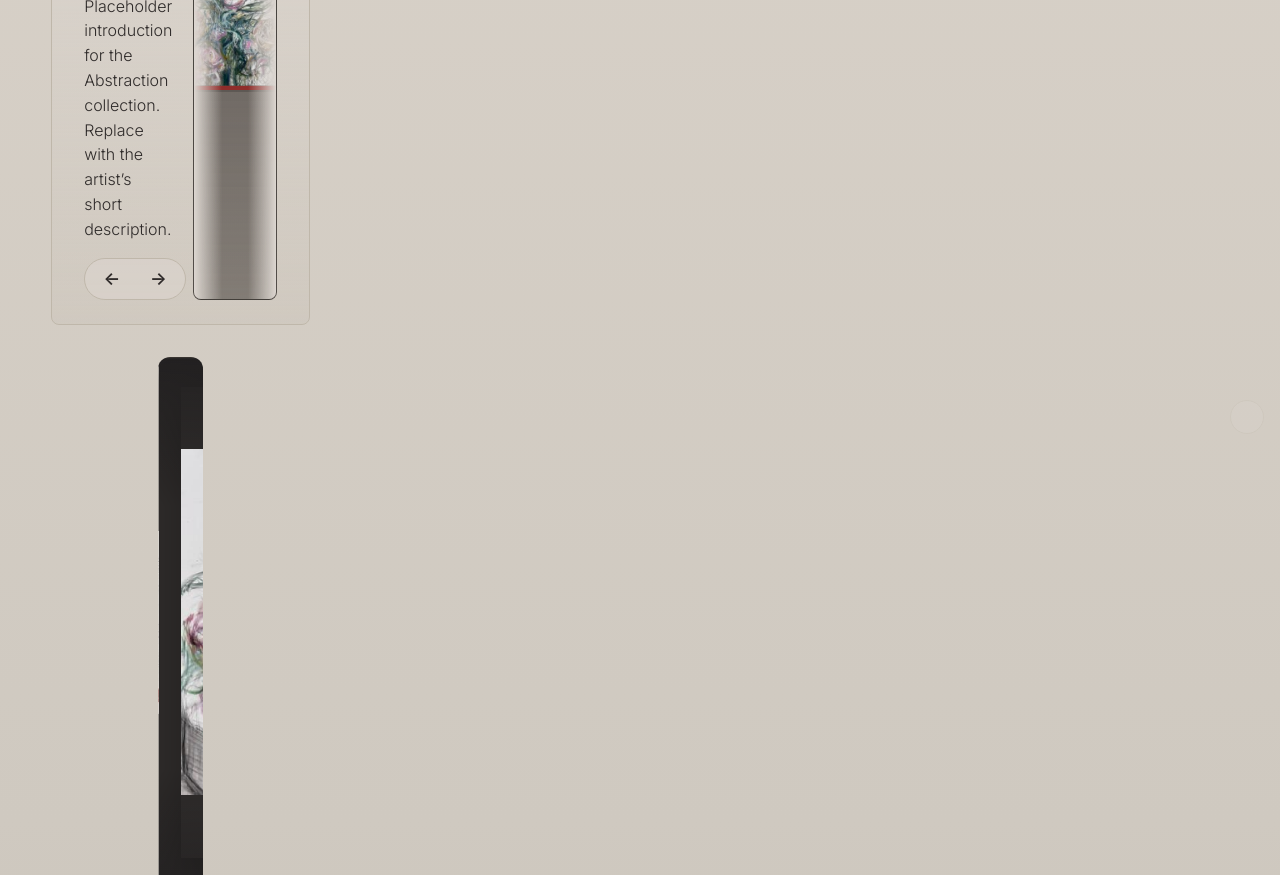
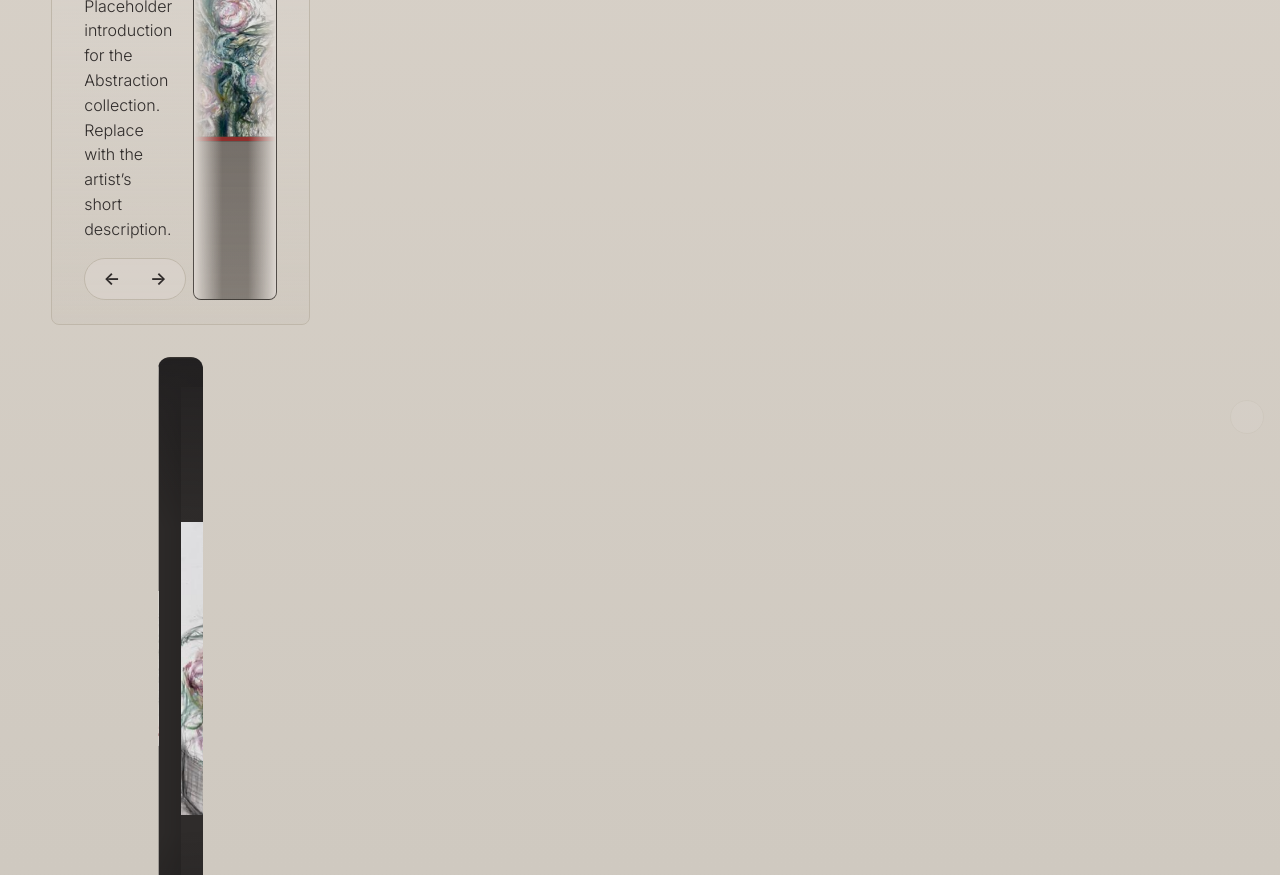
Before and after one commit to e404-tagnet/errolhendricke.com, a website: page gallery.html in a window 1280 px wide. Shown: the part 350-1225 px from the top of the page. Drawn offline with Linux system fonts and the light colour scheme.

Commit message:
fix: darker shorter red line, higher enter button, line spacing in verse, bigger gallery/filmstrip

```diff
--- a/assets/style.css
+++ b/assets/style.css
@@ -251,8 +251,8 @@ button { font-family: inherit; cursor: pointer; }
 
 .hero-thumb {
   flex: 0 0 auto;
-  width: 120px;
-  height: 120px;
+  width: 150px;
+  height: 150px;
   border: 2px solid rgba(232, 228, 222, 0.35);
   border-radius: 4px;
   overflow: hidden;
@@ -293,8 +293,8 @@ button { font-family: inherit; cursor: pointer; }
   }
 
   .hero-thumb {
-    width: 130px;
-    height: 130px;
+    width: 170px;
+    height: 170px;
   }
 }
 
@@ -305,8 +305,8 @@ button { font-family: inherit; cursor: pointer; }
   }
 
   .hero-thumb {
-    width: 140px;
-    height: 140px;
+    width: 190px;
+    height: 190px;
   }
 }
 
@@ -420,9 +420,9 @@ button { font-family: inherit; cursor: pointer; }
 .artwork-frame {
   width: fit-content;
   max-width: 100%;
-  max-height: 78vh;
+  max-height: 88vh;
   background: var(--frame-dark);
-  padding: 1.8rem 1.8rem 1.6rem;
+  padding: clamp(1rem, 2.5vw, 1.8rem);
   border-radius: 6px;
   box-shadow:
     0 28px 80px rgba(15, 15, 18, 0.25),
@@ -438,11 +438,11 @@ button { font-family: inherit; cursor: pointer; }
 }
 
 .artwork-frame img {
-  height: 72vh;
+  height: 82vh;
   width: auto;
   max-width: 100%;
-  max-height: 72vh;
-  min-width: 240px;
+  max-height: 82vh;
+  min-width: 180px;
   object-fit: contain;
   box-shadow: 0 14px 44px rgba(0, 0, 0, 0.28);
   display: block;
@@ -1124,12 +1124,13 @@ button { font-family: inherit; cursor: pointer; }
 
   .artwork-frame {
     max-width: 100%;
+    max-height: 90vh;
   }
 
   .artwork-frame img {
-    height: 78vh;
-    max-height: 78vh;
-    min-width: 260px;
+    height: 86vh;
+    max-height: 86vh;
+    min-width: 220px;
   }
 
   .artwork-info,
@@ -1151,12 +1152,13 @@ button { font-family: inherit; cursor: pointer; }
 
   .artwork-frame {
     max-width: 100%;
+    max-height: 90vh;
   }
 
   .artwork-frame img {
-    height: 64vh;
-    max-height: 64vh;
-    min-width: 220px;
+    height: 70vh;
+    max-height: 70vh;
+    min-width: 200px;
   }
 
   .artwork-info,
@@ -1213,13 +1215,14 @@ button { font-family: inherit; cursor: pointer; }
   }
   .artwork-frame {
     max-width: 100%;
+    max-height: 85vh;
     padding: 1.6rem 1rem;
   }
   .artwork-frame img {
-    height: 46vh;
-    max-height: 46vh;
+    height: 58vh;
+    max-height: 58vh;
     max-width: 100%;
-    min-width: 200px;
+    min-width: 160px;
   }
   .artwork-info,
   .artwork-description {
--- a/gallery.html
+++ b/gallery.html
@@ -5,7 +5,7 @@
   <meta name="viewport" content="width=device-width, initial-scale=1.0" />
   <meta http-equiv="Cache-Control" content="no-cache, no-store, must-revalidate" />
   <title>Errol Hendrickse — Art Gallery</title>
-  <link rel="stylesheet" href="assets/style.css?v=26e" />
+  <link rel="stylesheet" href="assets/style.css?v=26f" />
   <link rel="preconnect" href="https://fonts.googleapis.com" />
   <link rel="preconnect" href="https://fonts.gstatic.com" crossorigin />
   <link href="https://fonts.googleapis.com/css2?family=Inter:wght@300;400;500;600&family=Montserrat:wght@400;500;600;700;800;900&family=Nunito:wght@300;400;600;700&display=swap" rel="stylesheet" />
@@ -83,7 +83,7 @@
     <iframe title="Rickroll" src="" allow="accelerometer; autoplay; clipboard-write; encrypted-media; gyroscope; picture-in-picture; web-share" allowfullscreen></iframe>
   </div>
 
-  <script src="assets/gallery.js?v=21c"></script>
+  <script src="assets/gallery.js?v=21d"></script>
   <script src="assets/rickroll.js"></script>
 </body>
 </html>
```
Also changed, not shown: about.html (+3 -3 lines), index.html (+3 -3 lines), artworks/red-line-hand5.png (added).
